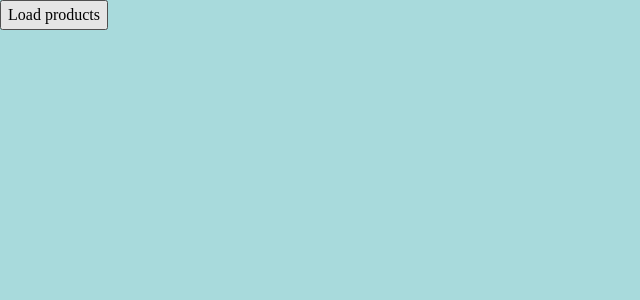
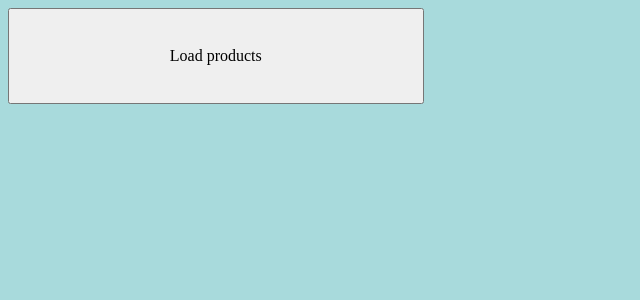
Before and after one commit to JanneSalokoski/spiked, a React (Vite) app: page / in a window 1280 px wide. Shown: the top 300 px of the page, without its empty margins (0-640 px from the left). Built offline with nearby package versions, Linux system fonts and the light colour scheme.

Commit message:
Show ProductItems in a neat grid

```diff
--- a/src/ProductView/ProductView.scss
+++ b/src/ProductView/ProductView.scss
@@ -1,3 +1,22 @@
-div.ProductView {
+@use './../Style/general';
 
+div {
+  .product-view {
+    @include general.margin;
+    width: calc(100% - 2em);
+
+    display: grid;
+    grid-template-columns: repeat(3, 33.3%);
+    grid-template-rows: repeat(auto-fill, 6em);
+
+    column-gap: 0.5em;
+    row-gap: 0.5em;
+
+    .product-element {
+      @include general.border;
+      @include general.padding;
+
+      background-color: general.$white;
+    }
+  }
 }
--- a/src/ProductView/ProductView.tsx
+++ b/src/ProductView/ProductView.tsx
@@ -4,11 +4,29 @@ import './ProductView.scss';
 import API from '../API/API';
 import { LogicContext } from '../LogicContext/LogicContext';
 
+interface ProductElementPropsInterface {
+  id: number;
+  name: string;
+  description: string;
+  price: number;
+  display: boolean;
+}
+
+const ProductElement: FunctionComponent = (props: ProductElementPropsInterface) => {
+  return (
+    <div className="product-element">
+      <h3 className="title">{props.name}</h3>
+      <p className="description">{props.description}</p>
+      <p className="price">{props.price}</p>
+    </div>
+  );
+}
+
 const ProductView: FunctionComponent = () => {
   const [logicState, logicDispatch] = useContext(LogicContext);
 
   async function handleLoadProductsClick (event: MouseEvent) {
-    const request = new API.Get_Products();
+    const request = new API.GetProducts();
     const products = await request.fetch();
     logicDispatch({ type: 'set_products', payload: products });
   }
@@ -22,11 +40,14 @@ const ProductView: FunctionComponent = () => {
   }
 
   function createProductElement (productObject: ProductObjectInterface) {
-    console.log(productObject);
     return (
-      <div className='product'>
-        {productObject.name}
-      </div>
+      <ProductElement
+        id = { productObject.id }
+        key = { productObject.id }
+        name = { productObject.name }
+        description = { productObject.description }
+        price = { productObject.price }
+      />
     );
   }
 
@@ -35,10 +56,8 @@ const ProductView: FunctionComponent = () => {
   }
 
   return (
-    <div className='ProductView'>
-      <div>
-        { createProductElements(logicState.products) }
-      </div>
+    <div className='product-view'>
+      { createProductElements(logicState.products) }
       <button onClick={handleLoadProductsClick}>Load products</button>
     </div>
   );
```
